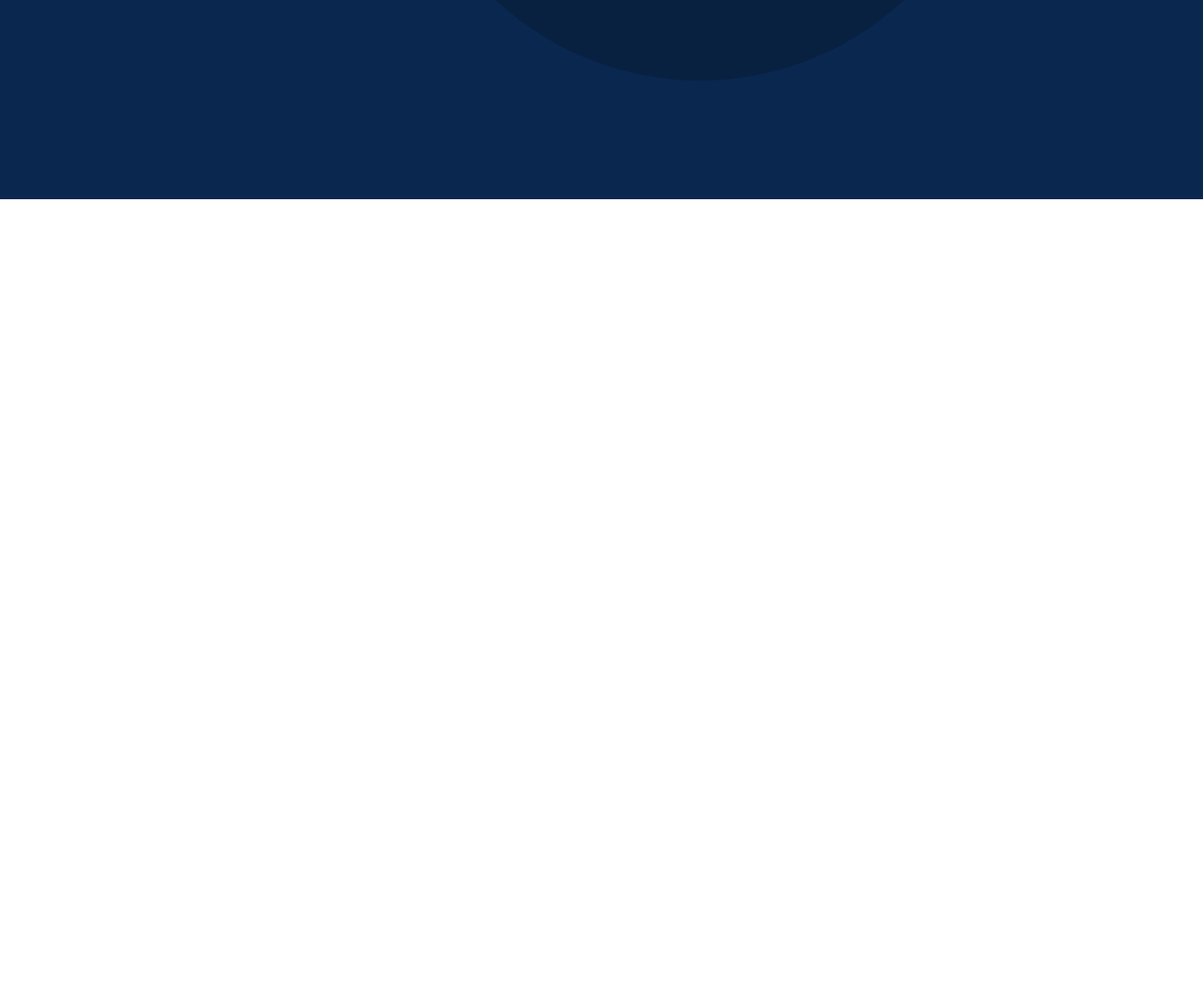
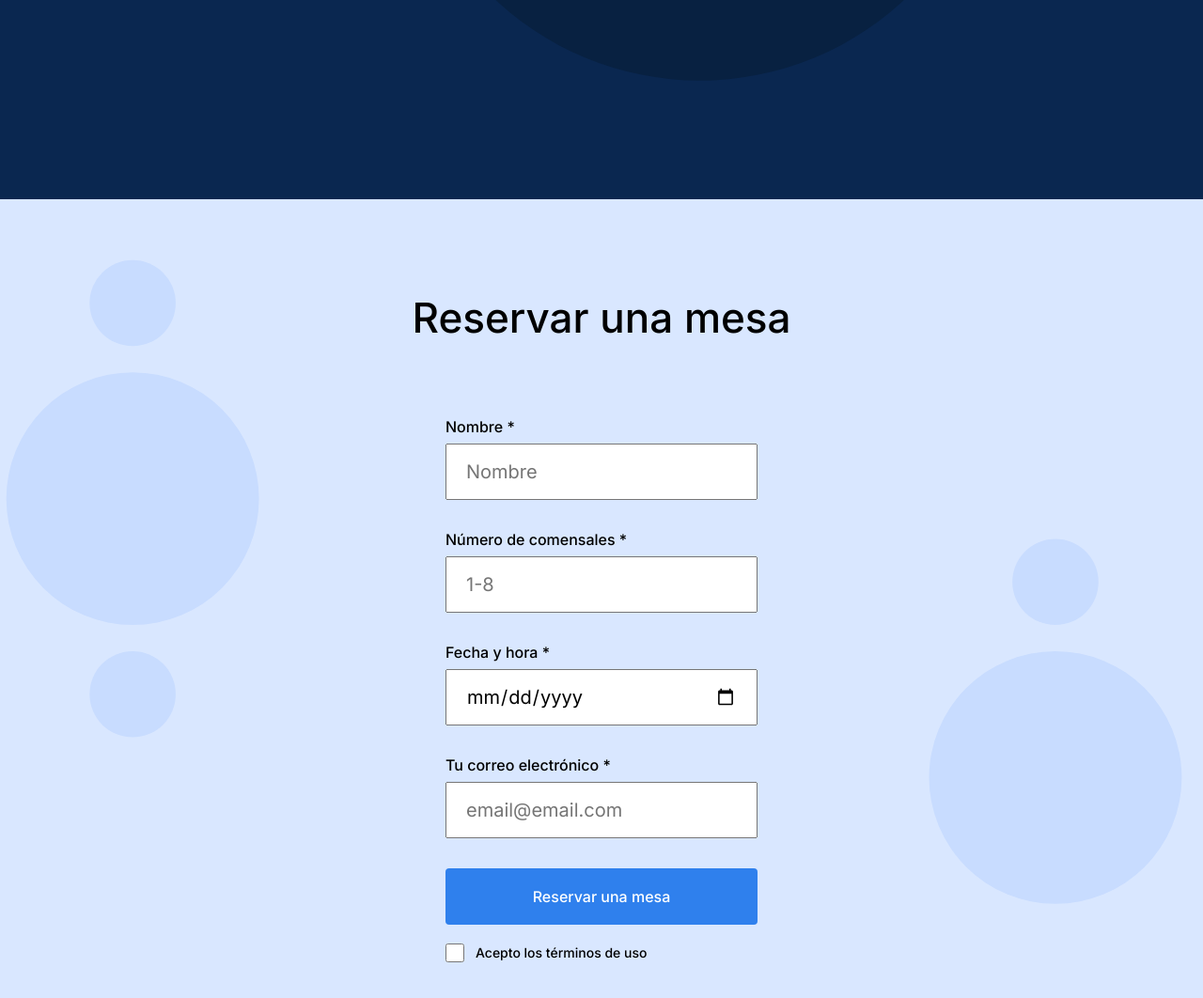
Before and after one commit to joelforero5/web_project_coffeeshop, a plain HTML site: page index.html in a window 1280 px wide. Shown: the part 1476-2538 px from the top of the page at 94% size. Before the commit the page ends 1688 px from the top, so only its background shows below. Drawn offline with Linux system fonts and the light colour scheme.

Commit message:
creacion de seccion formulario con respectivo diseño a espera de pruebas y validacion

```diff
--- a/index.html
+++ b/index.html
@@ -108,7 +108,56 @@
             </div>
           </div>
         </section>
-        <section id="reservation" class="reservation"></section>
+        <section id="reservation" class="reservation">
+          <h2 class="reservation_title">Reservar una mesa</h2>
+          <form class="reservation__form form">
+            <fieldset>
+              <label for="name" class="form__label">Nombre *</label>
+              <input
+                type="text"
+                id="name"
+                class="form__input"
+                placeholder="Nombre"
+                required
+              />
+              <label for="guests" class="form__label"
+                >Número de comensales *</label
+              >
+              <input
+                type="number"
+                id="guests"
+                class="form__input"
+                placeholder="1-8"
+                min="1"
+                max="8"
+                required
+              />
+
+              <label for="date" class="form__label">Fecha y hora *</label>
+              <input type="date" id="date" class="form__input" required />
+
+              <label for="email" class="form__label"
+                >Tu correo electrónico *</label
+              >
+              <input
+                type="email"
+                id="email"
+                class="form__input"
+                placeholder="email@email.com"
+                required
+              />
+
+              <button type="submit" class="form__button">
+                Reservar una mesa
+              </button>
+
+              <label class="form__label form__label--checkbox">
+                <input type="checkbox" class="form__checkbox" required />
+                Acepto los términos de uso
+              </label>
+            </fieldset>
+          </form>
+        </section>
       </main>
       <footer class="footer"></footer>
     </div>
--- a/pages/index.css
+++ b/pages/index.css
@@ -143,12 +143,12 @@ p {
   background-color: #0a2750;
   background-image: url(../images/background_recipes.svg);
   background-size: cover;
+  margin-bottom: 0;
 }
 .recipes__title {
-  align-self: flex-start;
+  align-self: center;
   max-width: 580px;
   margin: 0;
-
   font-weight: 500;
   font-size: 44px;
   line-height: 52px;
@@ -171,7 +171,7 @@ p {
   align-items: center;
   max-height: 100%;
   max-width: 100%;
-  padding-top: 80px;
+  margin-top: 80px;
   padding-bottom: 215px;
   column-gap: 40px;
 }
@@ -190,6 +190,8 @@ p {
   width: 480px;
   height: 273px;
   border: none;
+  margin: 0;
+  padding: 0;
 }
 
 .recipes__videos-item__video {
@@ -204,6 +206,7 @@ p {
   font-size: 20px;
   line-height: 30px;
   margin: 0;
+  padding: 0;
 }
 
 .recipes__videos-item-caption-title {
@@ -212,3 +215,97 @@ p {
 .recipes__videos-item-caption-length {
   margin: 0;
 }
+.reservation {
+  display: flex;
+  align-content: center;
+  flex-direction: column;
+  background-color: #d9e7ff;
+  background-image: url("../images/background_reservation.svg");
+  background-repeat: no-repeat;
+  background-position: center;
+  background-size: cover;
+  height: 100%;
+  padding-top: 100px;
+  padding-bottom: 120px;
+  margin: 0;
+}
+.reservation_title {
+  font-family: "Inter";
+  font-weight: 500;
+  font-size: 44px;
+  line-height: 52px;
+  align-self: center;
+  margin-top: 0;
+  margin-bottom: 80px;
+}
+.reservation__form {
+  max-width: 385px;
+  margin: 0 auto;
+}
+
+.form {
+  display: flex;
+  flex-direction: column;
+  padding: 0;
+}
+
+/* Estilos reutilizables - clase form */
+.form fieldset {
+  border: none;
+  padding: 0;
+  display: flex;
+  flex-direction: column;
+}
+
+.form__label {
+  font-family: "Inter";
+  font-weight: 500;
+  font-size: 16px;
+  line-height: 20px;
+  margin-bottom: 8px;
+}
+
+.form__input {
+  font-family: "Inter";
+  font-size: 20px;
+  line-height: 30px;
+  margin-bottom: 32px;
+  margin-top: 0;
+  height: 60px;
+  width: 100%;
+  padding: 15px 20px;
+  box-sizing: border-box;
+}
+
+.form__button {
+  height: 60px;
+  padding: 15px;
+  background-color: #2f80ed;
+  color: white;
+  border: none;
+  border-radius: 4px;
+  font-size: 16px;
+  font-weight: 500;
+  cursor: pointer;
+  transition: opacity 0.3s ease;
+  font-family: Inter;
+  line-height: 20px;
+}
+
+.form__button:hover {
+  opacity: 0.7;
+}
+
+.form__checkbox {
+  height: 20px;
+  width: 20px;
+  margin-right: 12px;
+  border-radius: 2px;
+}
+
+.form__label--checkbox {
+  display: flex;
+  align-items: center;
+  font-size: 14px;
+  margin-top: 20px;
+}
```
